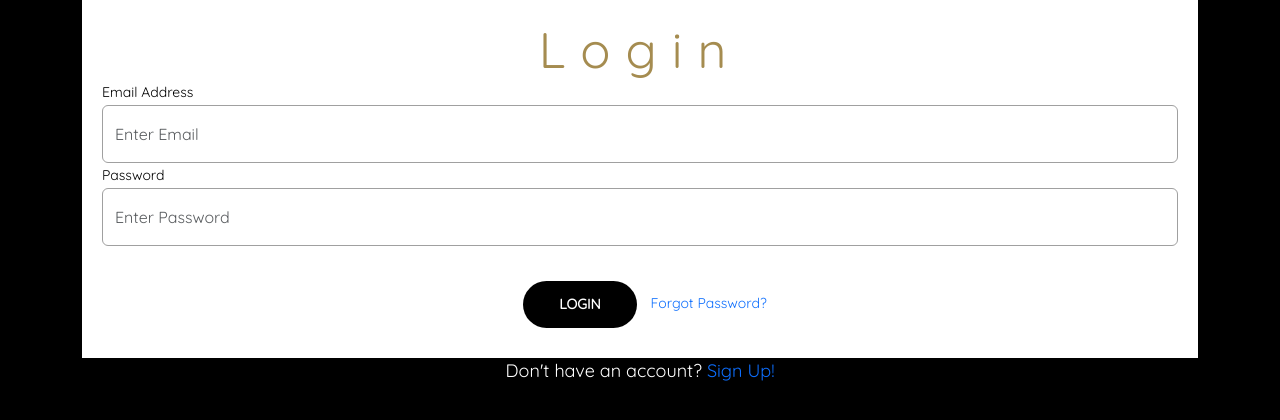
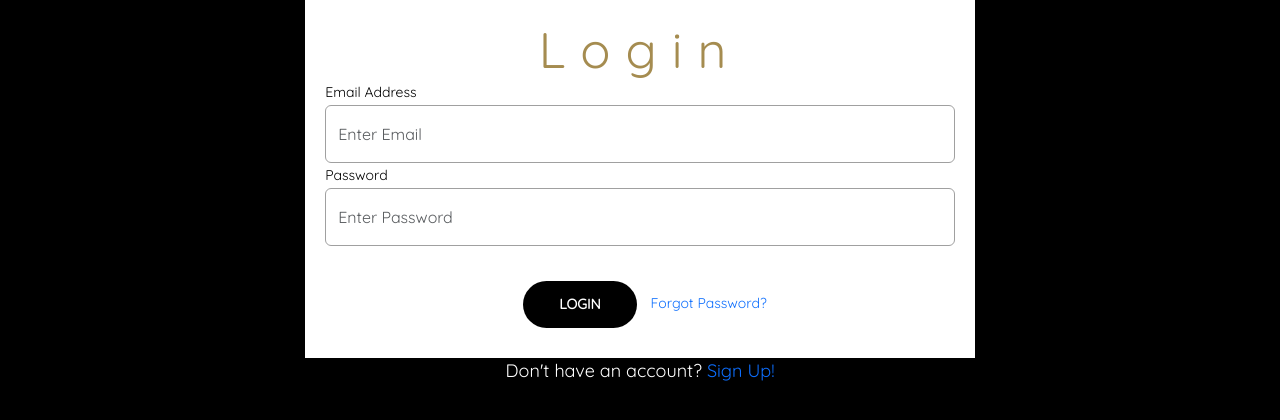
Before and after one commit to kbschwag/SWEAT, a Flask app: page /login in a window 1280 px wide. Shown: the part 81-501 px from the top of the page. Run offline with Flask 3, Linux system fonts and the light colour scheme; some libraries are stand-ins or nearby versions; some web fonts are replaced.

Commit message:
form changes

```diff
--- a/website/static/styles/style.css
+++ b/website/static/styles/style.css
@@ -1377,6 +1377,7 @@ p {
 }
 
 form.legacy-form {
+    width: 60%;
     padding: 20px;
     background-color: #FFF;
     margin: auto;
```
